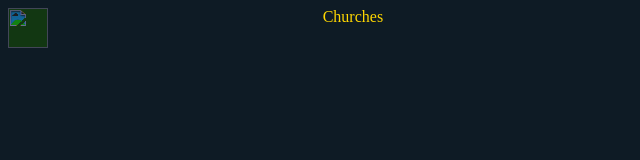
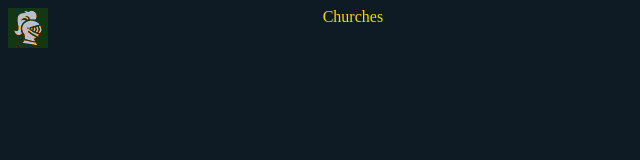
Before and after one commit to netrc/vlcbhtmx, a website: page pugs/index.pug in a window 1280 px wide. Shown: the full height of the page, 0-640 px from the left. Drawn offline with nearby package versions, Linux system fonts and the light colour scheme; files that its build step writes are made by us from their sources.

Commit message:
using /knight

```diff
--- a/pugs/index.pug
+++ b/pugs/index.pug
@@ -7,7 +7,7 @@ html
   body
 
     div.navBar
-      img.logo(src='knight.svg', height='20pt', width='20pt')
+      img.logo(src='/knight.svg', height='20pt', width='20pt')
       div.navButton(hx-get='/churches', hx-target='#main') Churches
       div.navButton(hx-get='/brasses',  hx-target='#main') Brasses
       div.navButton(hx-get='/rubbings', hx-target='#main') Rubbings
```
